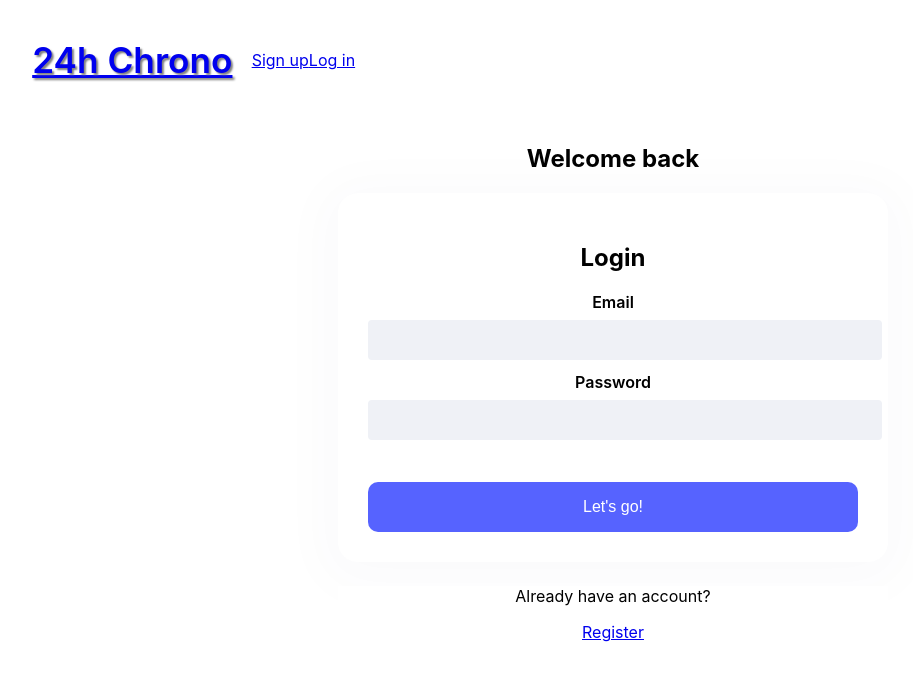
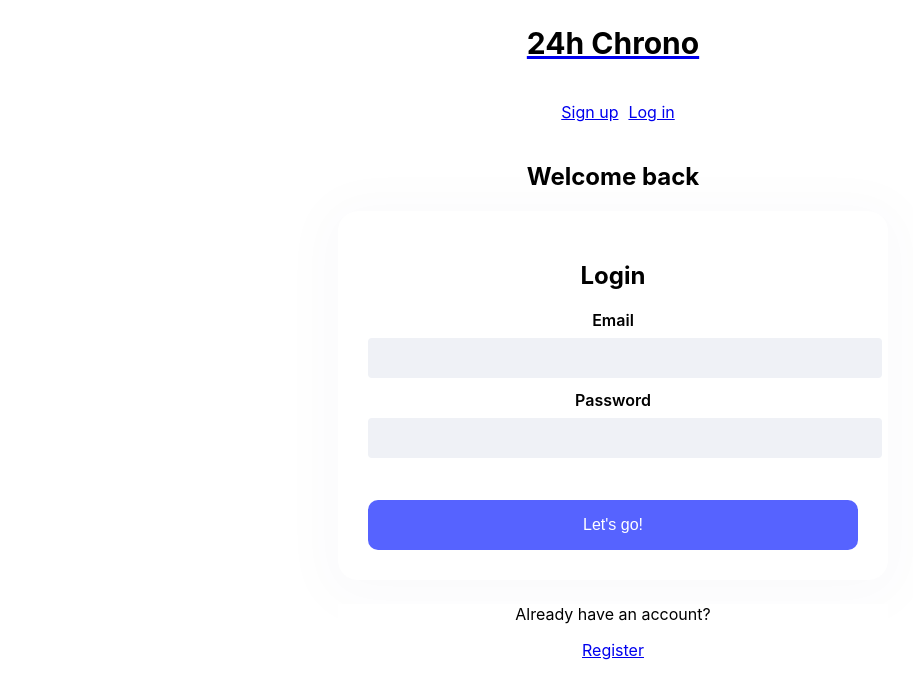
Before and after one commit to MinaSamwail/NewsPaper, a React (Create React App) app in the folder client/: page /signin in a window 1280 px wide. Shown: the top 698 px of the page, without its empty margins (27-940 px from the left). Built offline with nearby package versions, Linux system fonts and the light colour scheme; no server answers.

Commit message:
searchbar done

```diff
--- a/client/src/components/NavMain.jsx
+++ b/client/src/components/NavMain.jsx
@@ -6,7 +6,7 @@ import "../styles/navmain1.css";
 import { withRouter } from "react-router-dom";
 
 const NavMain = (props) => {
-  console.log(props);
+  // console.log(props);
   const { context } = props;
 
   const handleLogout = () => {
@@ -25,6 +25,8 @@ const NavMain = (props) => {
       <NavLink exact to="/">
         <h1 className="logo">24h Chrono</h1>
       </NavLink>
+
+      <div className="NavMain-Link">
         {context.isLoggedIn && (
           <React.Fragment>
             <NavLink exact to="/dashboard">
@@ -50,6 +52,7 @@ const NavMain = (props) => {
             </NavLink>
           </React.Fragment>
         )}
+      </div>
     </nav>
   );
 };
--- a/client/src/components/SearchBar.jsx
+++ b/client/src/components/SearchBar.jsx
@@ -1,19 +1,16 @@
 import React from "react";
-import axios from "axios";
 
 const SearchBar = (props) => {
   return (
-    //error on onSubmit ?
     <form onSubmit={props.handleSearch}>
       <input
         className="searchbar"
         name="search"
         onChange={props.handleChange}
         type="search"
-        // value=""
+        value={props.inputValue}
         placeholder="Research..."
       />
-      {/* <button >GO</button> */}
     </form>
   );
 };
--- a/client/src/components/TableNews.jsx
+++ b/client/src/components/TableNews.jsx
@@ -27,27 +27,37 @@ class TableNews extends Component {
       });
   };
 
-  handleSearch = (searchValue) => {
-    let searchNews = searchValue;
+  handleChange = (event) => {
+    console.log("ICI", event.target.value);
+    this.setState({
+      searchInfo: event.target.value,
+    });
+  };
+
+  handleSearch = (event) => {
+    event.preventDefault();
+    let searchNews = this.state.searchInfo;
+    console.log("SEARCH", searchNews);
     axios
       .get(
         `https://api.currentsapi.services/v1/search?keywords=${searchNews}&apiKey=vUAL2v06nYO7IMpRBTeP31MLtxRms900C_Q1CiUo-bWM1st9`
       )
       .then((responseFromApi) => {
-        // console.log("response from api ->", responseFromApi);
+        console.log("response from api ->", responseFromApi);
         this.setState({
           infos: responseFromApi.data.news,
+          searchInfo: "",
         });
       })
       .catch((error) => console.log(error));
   };
+
   componentDidMount() {
     axios
       .get(
         "https://api.currentsapi.services/v1/latest-news?apiKey=vUAL2v06nYO7IMpRBTeP31MLtxRms900C_Q1CiUo-bWM1st9"
       )
       .then((responseFromApi) => {
-        // console.log("response from api ->", responseFromApi);
         this.setState({
           infos: responseFromApi.data.news,
         });
@@ -58,14 +68,11 @@ class TableNews extends Component {
     return (
       <div>
         <h2>News</h2>
+
         <SearchBar
-          // handleChange={(event) => this.handleSearch(event.target.value)}
-          handleChange={(event) => {
-            // console.log(event.target.value)
-            this.setState({ searchInfo: event.target.value });
-            console.log(this.state.searchInfo);
-          }}
-          handleSearch={() => this.handleSearch(this.state.searchInfo)}
+          handleChange={this.handleChange}
+          searchInfo={this.state.searchInfo}
+          handleSearch={this.handleSearch}
         />
 
         {this.state.infos.map((info) => {
--- a/client/src/styles/navmain1.css
+++ b/client/src/styles/navmain1.css
@@ -1,4 +1,4 @@
-.NavMain {
+/* .NavMain {
   position: sticky;
   z-index: 2;
   background-color: transparent;
@@ -17,4 +17,19 @@
   margin: 1.2rem;
   text-shadow: 2px 2px 2px grey;
   z-index: 1;
+} */
+
+.NavMain .logo {
+  font-size: 30px;
+  color: black;
+  text-decoration: none;
 }
+
+.NavMain-Link{
+  display: flex;
+  justify-content: center;
+}
+
+.NavMain-Link a{
+  margin-left: 10px;
+}
```
Lines whose indentation alone changed are shown as unchanged.
